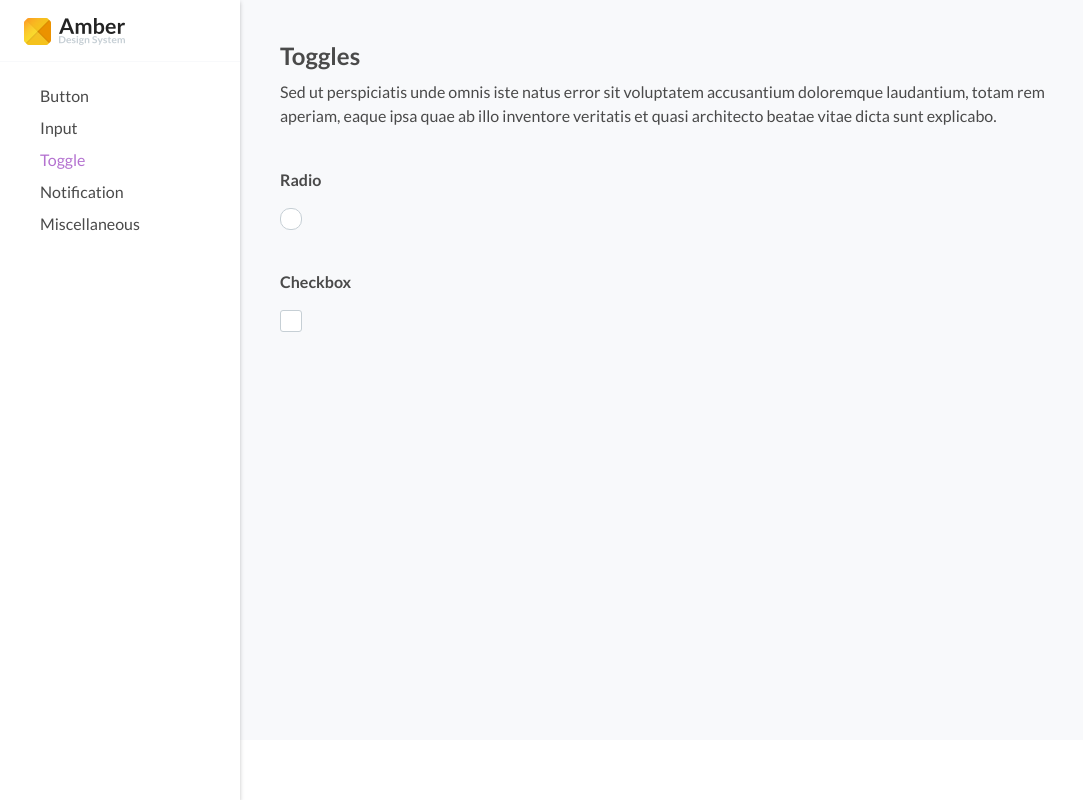
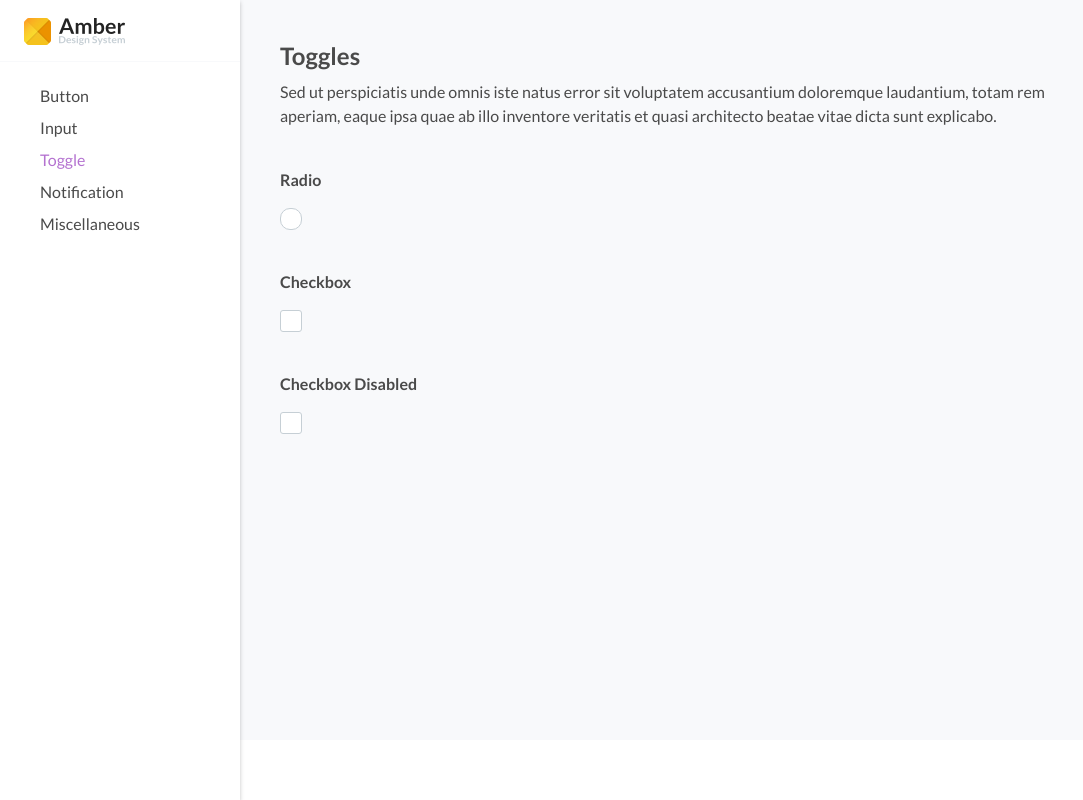
Before and after one commit to banutaban/vynl-react-lib, a React (Create React App) app: page /toggle in a window 1280 px wide. Shown: the whole page, without its empty margins (0-1083 px from the left). Built offline with nearby package versions, Linux system fonts and the light colour scheme.

Commit message:
checkbox fixes (continues)

```diff
--- a/src/components/AmberCheckbox/AmberCheckbox.css
+++ b/src/components/AmberCheckbox/AmberCheckbox.css
@@ -20,6 +20,11 @@
   background: var(--brand-100);
 }
 
+.amber-checkbox.disabled {
+  background: var(--ui-03);
+}
+
+
 .inner-icon {
   color: var(--ui-04);
 }
--- a/src/components/AmberCheckbox/AmberCheckbox.js
+++ b/src/components/AmberCheckbox/AmberCheckbox.js
@@ -6,11 +6,13 @@ import './AmberCheckbox.css';
 
 library.add(faCheck);
 
+
 export class AmberCheckbox extends Component {
   constructor() {
     super();
     this.state = {
       selected: false,
+      disabled: false
     };
   }
 
@@ -20,13 +22,32 @@ export class AmberCheckbox extends Component {
     });
   }
 
+
   getClassName() {
     return this.state.selected ? 'amber-checkbox active' : 'amber-checkbox';
   }
 
+ /*  readOnly() {
+    this.setState({
+      disabled: !this.state.disabled,
+    });
+  }
+
+
+  getClassName() {
+    return this.state.disabled ? 'amber-checkbox disabled' : 'amber-checkbox';
+  } */
+
+
   render() {
+    const {
+      disabled,
+      ...props
+    } = this.props;
+
     return (
       <div
+        disabled={disabled}
         className={this.getClassName()}
         onClick={() => this.toggleSelected()}>
         {this.state.selected ? (
@@ -36,6 +57,7 @@ export class AmberCheckbox extends Component {
         ) : (
           undefined
         )}
+
       </div>
     );
   }
--- a/src/pages/misc.js
+++ /dev/null
@@ -1,5 +0,0 @@
-import React from 'react';
-
-export const Misc = () => {
-  return 'Misc';
-};
--- a/src/pages/notification.js
+++ /dev/null
@@ -1,5 +0,0 @@
-import React from 'react';
-
-export const Notifications = () => {
-  return 'Notification';
-};
--- a/src/pages/toggle.js
+++ b/src/pages/toggle.js
@@ -1,6 +1,7 @@
 import React from 'react';
 import { AmberRadio } from '../components/AmberRadio/AmberRadio';
 import { AmberCheckbox } from '../components/AmberCheckbox/AmberCheckbox';
+
 
 export const Toggle = () => {
   return (
@@ -19,7 +20,12 @@ export const Toggle = () => {
       </div>
       <div className='page-section'>
         <div className='headline-04-primary'>Checkbox</div>
-        <AmberCheckbox />
+        <AmberCheckbox/>
+      </div>
+
+      <div className='page-section'>
+        <div className='headline-04-primary'>Checkbox Disabled</div>
+        <AmberCheckbox disabled={true}/>
       </div>
     </div>
   );
```
